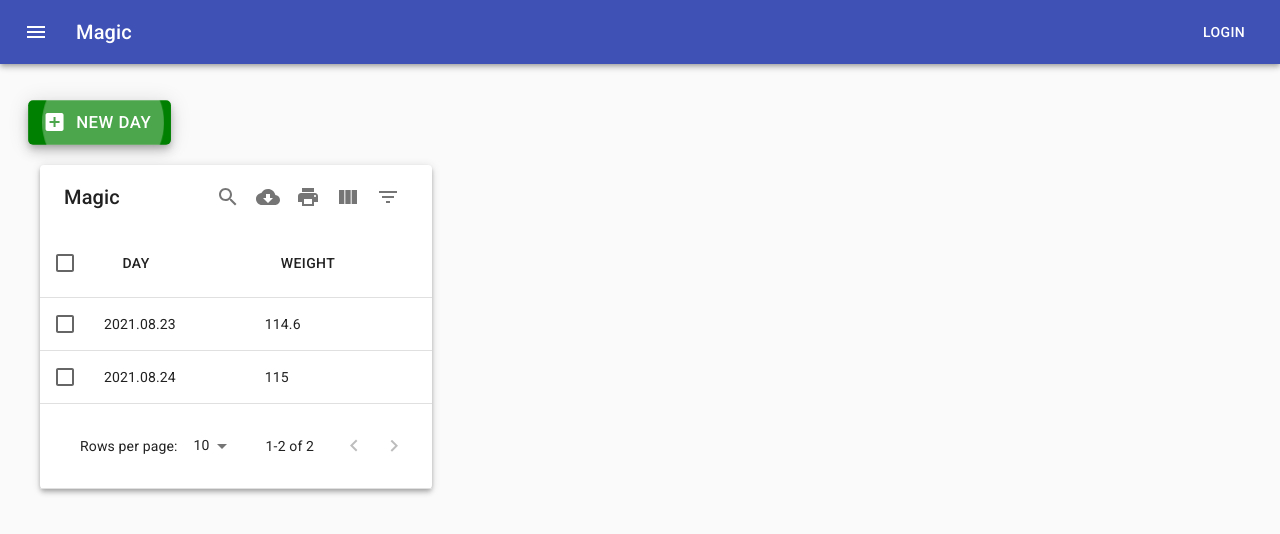
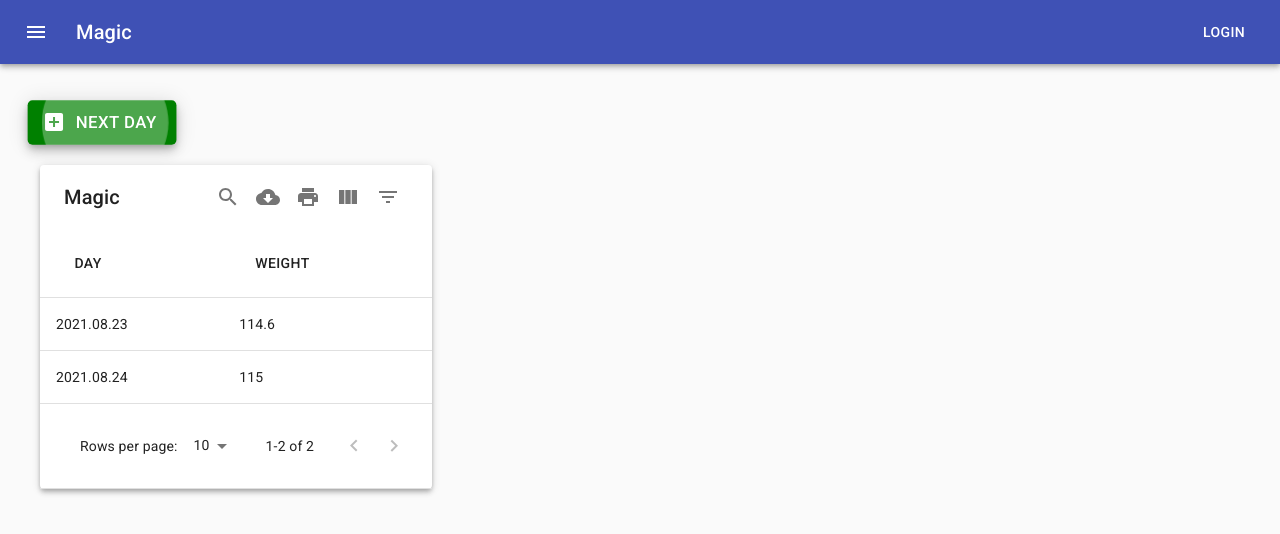
Before and after one commit to fernandokokocha/magic-frontend, a React (Create React App) app: page / in a window 1280 px wide. Shown: the top 534 px of the page. Built offline with nearby package versions, Linux system fonts and the light colour scheme.

Commit message:
Cosmetic changes

```diff
--- a/src/components/MagicTable.tsx
+++ b/src/components/MagicTable.tsx
@@ -9,7 +9,9 @@ function formatDate(day: Dayjs) {
 
 const columns = ["Day", "Weight"];
 
-const options = {};
+const options = {
+  selectableRows: "none" as any,
+};
 
 const rowToData = (row: GridRowData) => [formatDate(row.date), row.weight];
 
--- a/src/pages/MagicPage.tsx
+++ b/src/pages/MagicPage.tsx
@@ -71,7 +71,7 @@ const MagicPage = () => {
           onClick={handleSubmit}
           autoFocus
         >
-          New day
+          Next day
         </Button>
       </Box>
       <Box display="flex">
```
